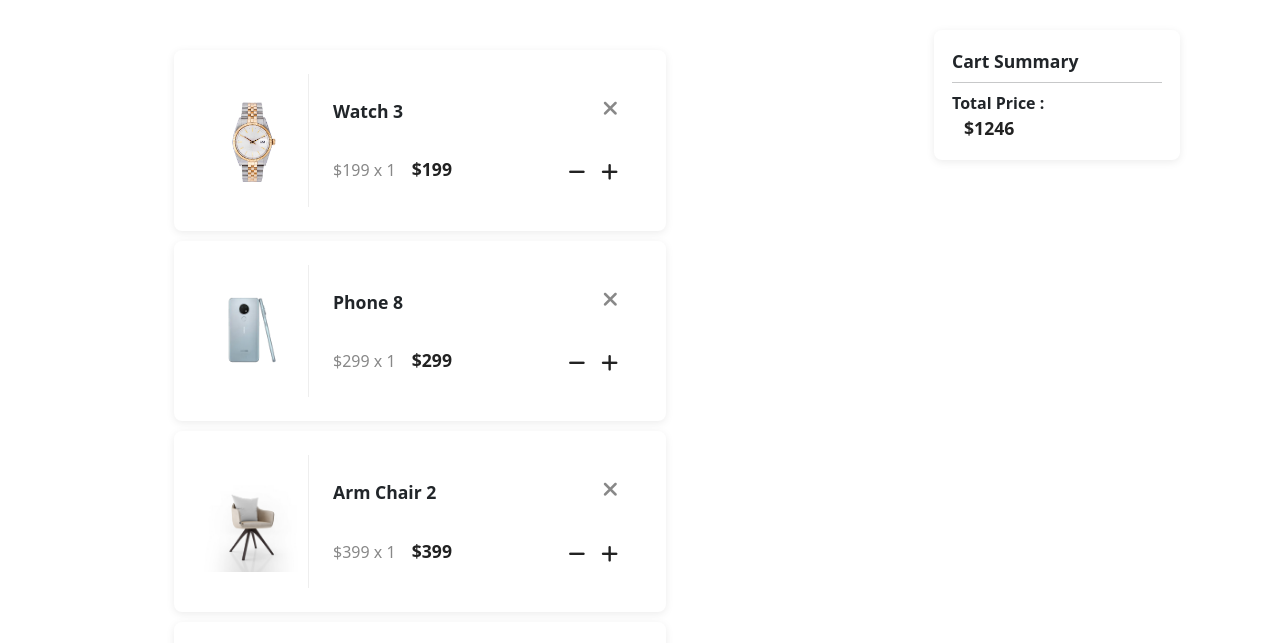
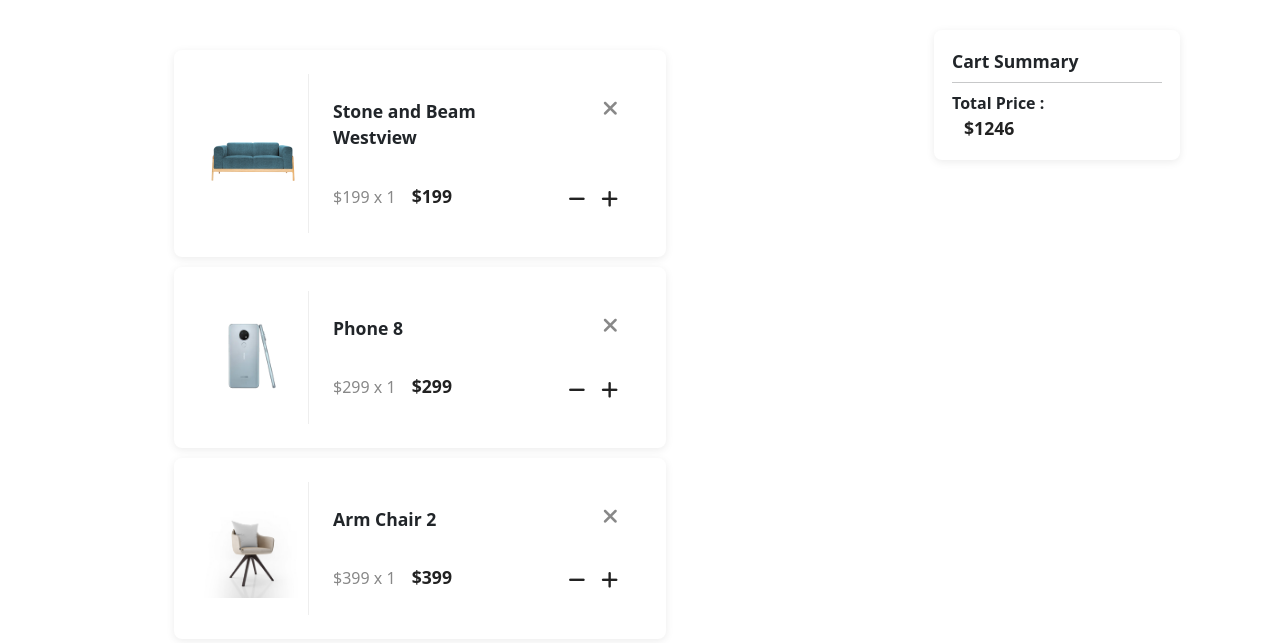
Before and after one commit to NagendraJonnarapu77/web-page-project, a plain HTML site: page cart.html in a window 1280 px wide. Shown: the part 102-745 px from the top of the page. Drawn offline with nearby package versions, Linux system fonts and the light colour scheme.

Commit message:
image changed

```diff
--- a/cart.html
+++ b/cart.html
@@ -58,12 +58,12 @@
         <div class="col-12 col-md-6 cart-col align-self-start" style="margin-top:-120px;">
           <div class="row g-0 cart-card" style="margin-bottom:10px; padding:24px;">
             <div class="col-3 cart-img-col">
-              <img src="images/watch-03.jpg" alt="Watch" class="cart-img">
+              <img src="images/double-sofa-01.png" alt="Watch" class="cart-img">
             </div>
             <div class="col-6 cart-info-col">
               <div class="row">
                 <div class="col-12">
-                  <span class="cart-name">Watch 3</span>
+                  <span class="cart-name">Stone and Beam Westview</span>
                 </div>
               </div>
               <div class="row cart-empty-row"></div>
```
